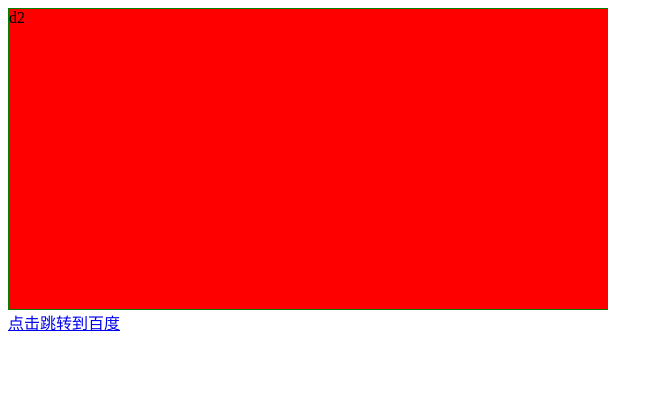
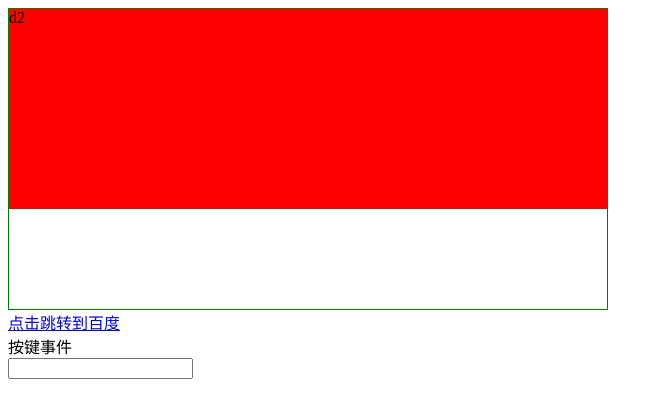
Before and after one commit to nbutluo/VueLearn, a Vue app in the folder myVue2/: page / in a window 1280 px wide. Shown: the top 418 px of the page, without its empty margins (0-663 px from the left). Built offline with nearby package versions, Linux system fonts and the light colour scheme.

Commit message:
键盘按键事件

```diff
--- a/myVue2/src/App.vue
+++ b/myVue2/src/App.vue
@@ -6,9 +6,11 @@ import VifComponent from "./components/vifComponent.vue";
 import ForComponent from "./components/forComponent.vue";
 import EventComponents from "./components/EventComponents.vue";
 import EventFixComponent from "./components/EventFixComponent.vue";
+import KeyComponent from "./components/KeyComponent.vue";
 
 export default {
   components: {
+    KeyComponent,
     EventFixComponent,
     EventComponents, ForComponent, VifComponent, LessonList, ClassComponent, styleComponents},
 }
@@ -23,6 +25,7 @@ export default {
 <!--  <for-component/>-->
 <!--  <event-components/>-->
   <event-fix-component/>
+  <key-component/>
 </template>
 
 <style scoped>
--- a/myVue2/src/components/EventFixComponent.vue
+++ b/myVue2/src/components/EventFixComponent.vue
@@ -1,8 +1,8 @@
 <template>
-  <div @scroll.passive="d1" style="border: 1px solid green;height: 300px; overflow-y: auto">
-    <div @click="d2" style="background-color: red;height: 2000px">d2</div>
+  <div @scroll.self="d1" style="border: 1px solid green;height: 300px; overflow-y: auto">
+    <div @click.alt.exact="d2" style="background-color: red;height: 200px">d2</div>
   </div>
-  <a @click.passive="link" href="http://www.baidu.com" target="_blank">点击跳转到百度</a>
+  <a @click.passive="link" href="https://www.baidu.com" target="_blank">点击跳转到百度</a>
 </template>
 
 <script>
--- /dev/null
+++ b/myVue2/src/components/KeyComponent.vue
@@ -0,0 +1,21 @@
+<template>
+  <div>
+    <div>按键事件</div>
+<!--    <input type="text" @keyup.ctrl.k="key">-->
+    <input type="text" @keyup.ctrl.k="key">
+  </div>
+</template>
+
+<script>
+export default {
+  methods:{
+    key(event) {
+      console.log(event.key)
+    }
+  }
+}
+</script>
+
+<style lang="scss" scoped>
+
+</style>
```
